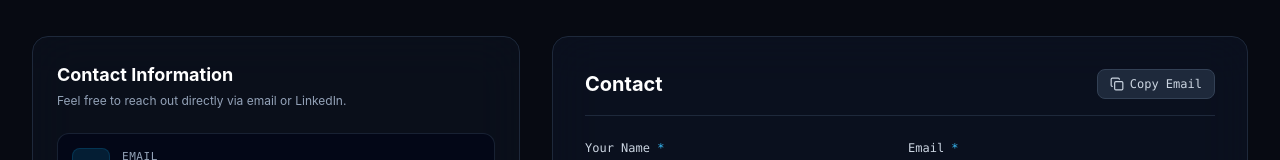
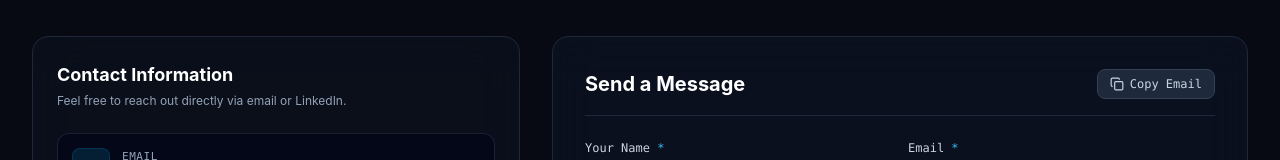
Before and after one commit to Venkateswar8703/Portfolio-Venkateswar, a Next.js app: page / in a window 1280 px wide. Shown: the part 11331-11491 px from the top of the page. Built offline with nearby package versions, Linux system fonts and the light colour scheme; no server answers.

Commit message:
refactor: update contact form header title to Send a Message

```diff
--- a/components/ContactForm.tsx
+++ b/components/ContactForm.tsx
@@ -57,7 +57,7 @@
     <div className="rounded-2xl border border-slate-800 bg-slate-900/50 p-6 sm:p-8 backdrop-blur-xl">
       <div className="flex items-center justify-between pb-4 mb-6 border-b border-slate-800">
         <div>
-          <h3 className="text-xl font-bold text-white">Contact</h3>
+          <h3 className="text-xl font-bold text-white">Send a Message</h3>
         </div>
         <button
           type="button"
```
